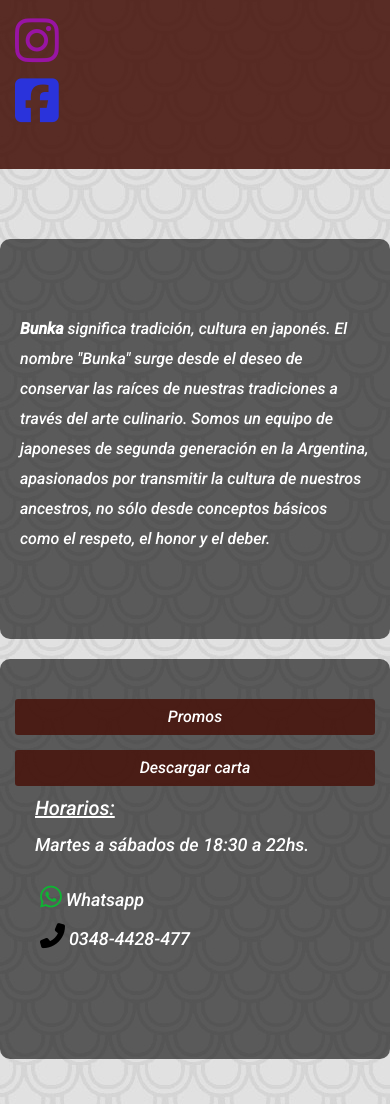
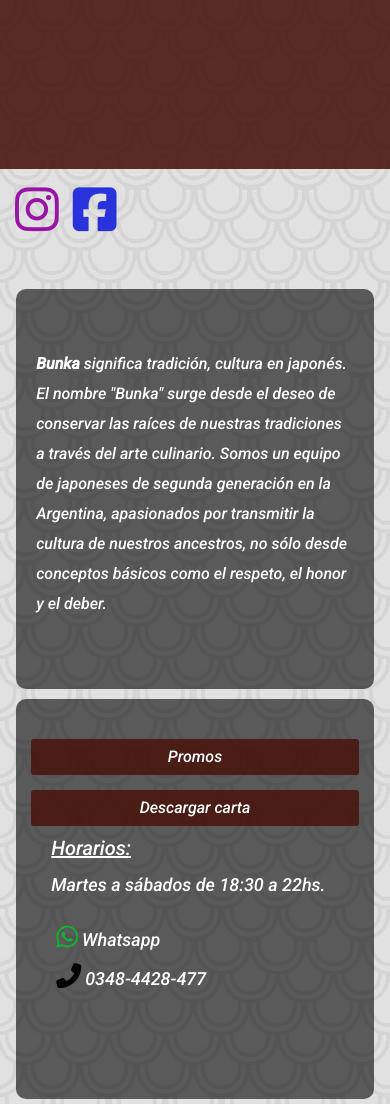
Before and after one commit to kenji1993/BunkaSushi01, a plain HTML site: page index.html in a window 390 px wide. Shown: the top 1104 px of the page. Drawn offline with nearby package versions, Linux system fonts and the light colour scheme; grey boxes are pictures that could not be loaded.

Commit message:
Reacomodo de redes sociales y modificaciones en responsive

```diff
--- a/css/mobile.css
+++ b/css/mobile.css
@@ -1,14 +1,23 @@
 
 @media (max-width: 770px) {
+    .principal {
+        display: flex;
+        justify-content: center;
+    }
+
     .right-box,
     .left-box {
-        margin-top: 2rem;
+        margin-top: 1rem;
     }
     .redes-sociales {
         left: 1;
         top: 1rem;
+        position: relative;
         margin-left: 1rem;
 
     }
+    .redes-sociales ul li {
+        display: inline;
+    }
 
 }
--- a/css/tablet.css
+++ b/css/tablet.css
@@ -6,4 +6,5 @@
     .right-box-container {
         padding-top: 4rem;
     }
+
 }
--- a/index.html
+++ b/index.html
@@ -35,14 +35,14 @@
  </div>
  <main class="container">
      <div class="row principal">
-        <div class="col-12 col-md-5 left-box">
+        <div class="col-11 col-md-5 left-box">
             <p>
                 <strong>Bunka</strong> significa tradición, cultura en japonés.
                 El nombre "Bunka" surge desde el deseo de conservar las raíces de nuestras tradiciones a través del arte culinario.
                 Somos un equipo de japoneses de segunda generación en la Argentina, apasionados por transmitir la cultura de nuestros ancestros, no sólo desde conceptos básicos como el respeto, el honor y el deber.
             </p>
          </div>
-         <div class="col-12 col-md-5 right-box">
+         <div class="col-11 col-md-5 right-box">
                 <div class="right-box-container">
                 <ul>
                     <li>
```
